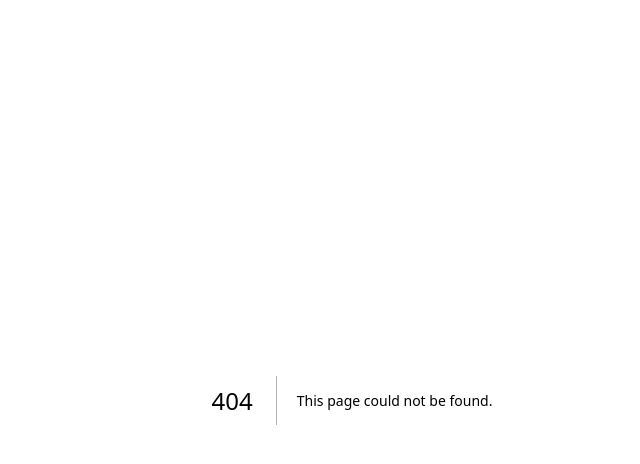
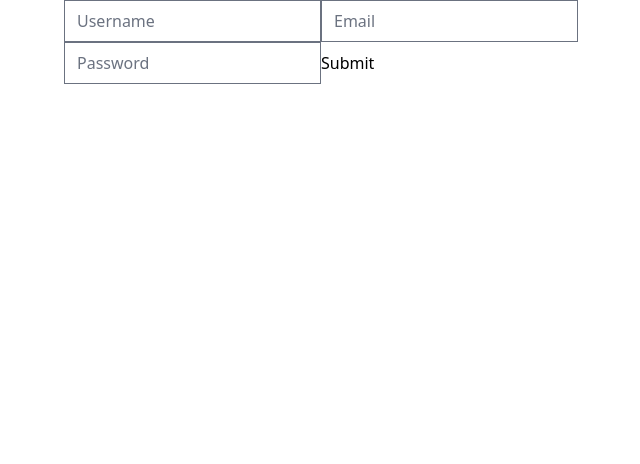
Before and after one commit to padd60/Carrot-Market, a Next.js app: page /forms in a window 1280 px wide. Before the commit this address had no page. Shown: the top 464 px of the page, without its empty margins (288-928 px from the left). Built offline with nearby package versions, Linux system fonts and the light colour scheme.

Commit message:
[feat] react hook form 사용 샘플 폼 구현

```diff
--- a/package.json
+++ b/package.json
@@ -13,7 +13,8 @@
     "@tailwindcss/forms": "^0.5.3",
     "next": "13.0.0",
     "react": "18.2.0",
-    "react-dom": "18.2.0"
+    "react-dom": "18.2.0",
+    "react-hook-form": "^7.39.7"
   },
   "devDependencies": {
     "@types/node": "18.11.8",
--- /dev/null
+++ b/pages/forms.tsx
@@ -0,0 +1,65 @@
+import { NextPage } from 'next';
+import { FieldErrors, useForm } from 'react-hook-form';
+
+interface LoginForm {
+  username: string;
+  password: string;
+  email: string;
+}
+
+const Forms: NextPage = () => {
+  const {
+    register,
+    handleSubmit,
+    formState: { errors },
+    reset,
+  } = useForm<LoginForm>({
+    mode: 'onChange',
+  });
+
+  const onValid = (data: LoginForm) => {
+    console.log('valid!!');
+    reset();
+  };
+
+  const onInvalid = (errors: FieldErrors) => {
+    console.log(errors);
+  };
+  return (
+    <form onSubmit={handleSubmit(onValid, onInvalid)}>
+      <input
+        {...register('username', {
+          required: 'Username is required',
+          minLength: {
+            message: 'The username should be longer than 5 chars.',
+            value: 5,
+          },
+        })}
+        type="text"
+        placeholder="Username"
+      />
+      <input
+        {...register('email', {
+          required: 'Email is required',
+          validate: {
+            notGmail: (value) =>
+              !value.includes('@gmail.com') || 'Gmail is not allowed',
+          },
+        })}
+        type="email"
+        placeholder="Email"
+      />
+      {errors.email?.message}
+      <input
+        {...register('password', {
+          required: 'Password is required',
+        })}
+        type="password"
+        placeholder="Password"
+      />
+      <input type="submit" placeholder="Create Account" />
+    </form>
+  );
+};
+
+export default Forms;
```
Also changed, not shown: 2 other files (tests, documents, lock files or other folders).
